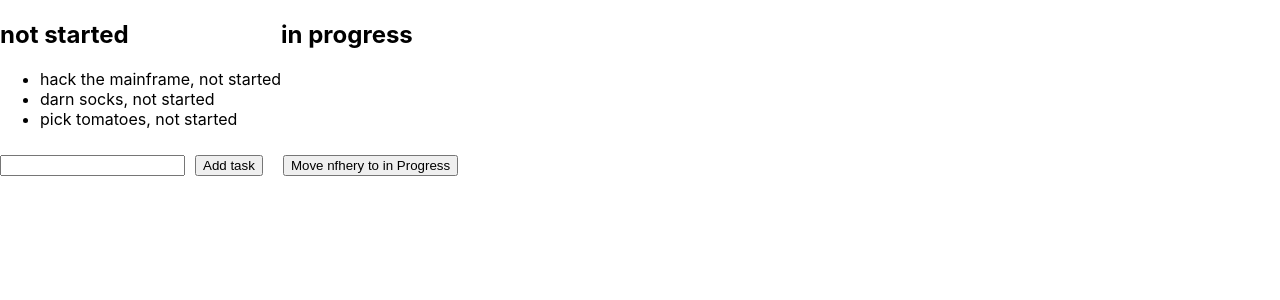
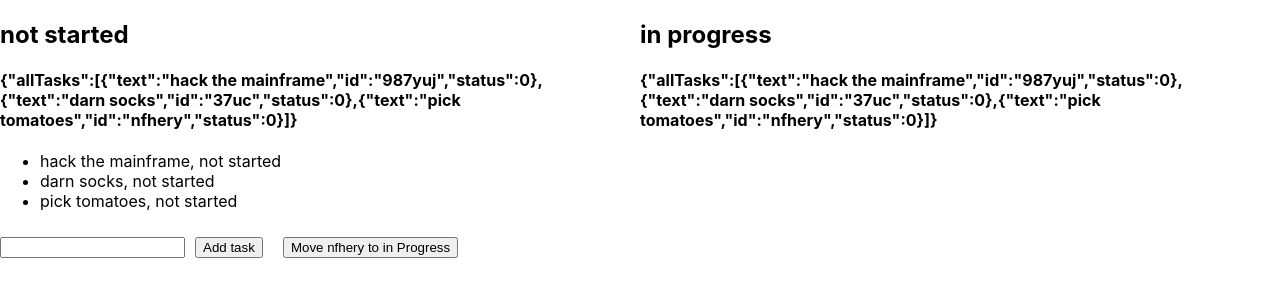
Before and after one commit to sofacles/react-hooks-ala-ben-awad, a React (Create React App) app: page / in a window 1280 px wide. Shown: the top 300 px of the page. Built offline with nearby package versions, Linux system fonts and the light colour scheme.

Commit message:
storing state from useReducer in useContext

```diff
--- a/src/App.tsx
+++ b/src/App.tsx
@@ -1,17 +1,13 @@
-import * as React from 'react';
-import { Status, Task } from './commonTypes';
+import React from 'react';
+import { IState, Status, Task } from './commonTypes';
 import { TaskList } from './TaskList';
+import { TaskListContext } from './TaskListContext';
 import './App.css';
 
 
 enum ActionType {
   Add = 'add',
   Edit = 'edit',
-}
-
-
-interface IState {
-  allTasks: Task[];
 }
 
 interface IAddAction {
@@ -28,7 +24,6 @@ interface IEditAction {
     newStatus: Status;
   };
 }
-
 
 
 type IAction = IAddAction | IEditAction;
@@ -77,14 +72,16 @@ const reducer: React.Reducer<IState, IAction> = (state, action) => {
 
 
 const App = () => {
-  const [state, dispatch] = React.useReducer<React.Reducer<IState, IAction>>(reducer, initialState);
+  const [state, dispatch] = React.useReducer(reducer, initialState);
   const [taskText, setTaskText] = React.useState("");
 
   return (
     <div>
       <div className="broad">
-        <TaskList heading="not started" tasks={state.allTasks.filter(t => t.status === Status["not started"])} />
-        <TaskList heading="in progress" tasks={state.allTasks.filter(t => t.status === Status["in progress"])} />
+        <TaskListContext.Provider value={state} >
+          <TaskList heading="not started" tasks={state.allTasks.filter(t => t.status === Status["not started"])} />
+          <TaskList heading="in progress" tasks={state.allTasks.filter(t => t.status === Status["in progress"])} />
+        </TaskListContext.Provider>
       </div>
 
       <div>
--- a/src/TaskList.tsx
+++ b/src/TaskList.tsx
@@ -1,14 +1,17 @@
 import * as React from 'react';
 import { Task } from "./commonTypes";
 import { TaskView } from "./TaskView";
+import { TaskListContext } from './TaskListContext';
 
 interface TaskListProps {
   tasks: Task[];
   heading: string;
 }
 const TaskList = (props: TaskListProps) => {
+  let sthFromContext = React.useContext(TaskListContext);
   return  <div className="category-column">
     <h2>{ props.heading }</h2>
+    <h4>{ JSON.stringify(sthFromContext) }</h4>
     <ul> {props.tasks.map(t => <TaskView text={t.text} status={t.status} key={t.id} />)}</ul>
   </div>;
 };
--- /dev/null
+++ b/src/TaskListContext.ts
@@ -0,0 +1,22 @@
+import { createContext } from 'react';
+import { IState, Status } from './commonTypes';
+
+const initialState: IState = {allTasks: [
+    {
+      text: "hack the mainframe",
+      id: "987yuj",
+      status: Status["not started"]
+    },
+    {
+      text: "darn socks",
+      id: "37uc",
+      status: Status["not started"]
+    },
+    {
+      text: "pick tomatoes",
+      id: "nfhery",
+      status: Status["not started"]
+    }
+  ]};
+
+export const TaskListContext = createContext<IState>(initialState);
--- a/src/commonTypes.ts
+++ b/src/commonTypes.ts
@@ -1,5 +1,8 @@
 export enum Status { "not started", "in progress", "done"}
 
+export interface IState {
+  allTasks: Task[];
+}
 export interface Task {
   text: string;
   id: string;
```
